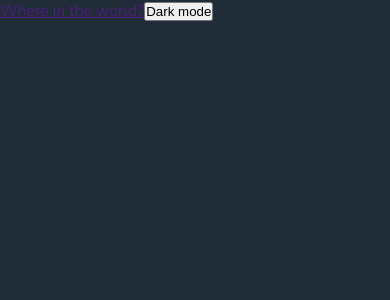
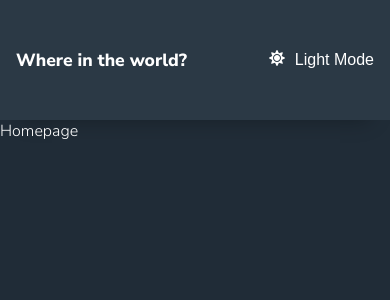
Before and after one commit to sodiqsanusi/learn-countries, a React (Create React App) app: page / in a window 390 px wide. Shown: the top 300 px of the page. Built offline with nearby package versions, Linux system fonts and the light colour scheme.

Commit message:
Started with the header, mobile-first

```diff
--- a/src/App.js
+++ b/src/App.js
@@ -1,7 +1,10 @@
+import { BrowserRouter as Router, Routes, Route } from 'react-router-dom';
 import GlobalStyles from './createGlobalStyles';
 import { useContext } from 'react';
 import { GlobalContext } from './GlobalContext';
 import Header from './components/Header';
+import HomePage from './pages/Homepage';
+import EachCountryPage from './pages/EachCountryPage';
 
 function App() {
 
@@ -9,8 +12,14 @@ function App() {
 
   return (
     <>
-    <GlobalStyles isDarkModeOn={isDarkModeOn}/>
-    <Header />
+      <Router>
+        <GlobalStyles isDarkModeOn={isDarkModeOn}/>
+        <Header />
+        <Routes>
+          <Route path='/' element={<HomePage />} />
+          <Route path='/country/:name' element={<EachCountryPage />} />
+        </Routes>
+      </Router>
     </>
   );
 }
--- a/src/components/Header/Header.styled.js
+++ b/src/components/Header/Header.styled.js
@@ -0,0 +1,36 @@
+import styled from 'styled-components';
+
+export const Container = styled.header`
+  background-color: var(--overlayColor);
+  padding: 3em 1em;
+  display: flex;
+  justify-content: space-between;
+  align-items: center;
+  a{
+    width: 60%;
+    font-size: min(6vw, 1.1rem);
+    color: var(--textColor);
+    text-decoration: none;
+    font-weight: 800;
+  }
+  box-shadow: rgba(0, 0, 0, 0.3) 0px 20px 20px -20px;
+`;
+
+export const ToggleButton = styled.button`
+  width: 35%;
+  color: var(--textColor);
+  max-width: 105px;
+  cursor: pointer;
+  border: none;
+  outline: none;
+  background-color: transparent;
+  display: flex;
+  justify-content: space-between;
+  align-items: center;
+  font-size: min(5vw, 1rem);
+  transition: 0.3s;
+  :hover,:focus{
+    transform: scale(0.95);
+    opacity: 0.8;
+  }
+`;
--- a/src/components/Header/index.js
+++ b/src/components/Header/index.js
@@ -1,18 +1,20 @@
 import { useContext } from "react";
 import { GlobalContext } from "../../GlobalContext";
+import { Link } from "react-router-dom";
+import { FaSun, FaMoon} from 'react-icons/fa';
+import { Container, ToggleButton } from "./Header.styled";
 
 const Header = () => {
 
   const {isDarkModeOn ,toggleDarkMode} = useContext(GlobalContext);
 
   return (
-    <header>
-      <a href="">Where in the world?</a>
-      <button onClick={() => toggleDarkMode(!isDarkModeOn)}>
-        <span></span>
-        Dark mode
-      </button>
-    </header>
+    <Container>
+      <Link to='/'>Where in the world?</Link>
+      <ToggleButton onClick={() => toggleDarkMode(!isDarkModeOn)}>
+      <span>{isDarkModeOn ? <FaSun />: <FaMoon/>}</span> <p>{isDarkModeOn ? 'Light' : 'Dark'} Mode</p>
+      </ToggleButton>
+    </Container>
    );
 }
 
--- a/src/createGlobalStyles.js
+++ b/src/createGlobalStyles.js
@@ -13,7 +13,7 @@ const GlobalStyles = createGlobalStyle`
   body{
     font-family: 'Nunito Sans', sans-serif;
     background-color: ${({isDarkModeOn}) => isDarkModeOn ? 'hsl(207, 26%, 17%)' : 'hsl(0, 0%, 98%)'};
-    color: var(---textColor);
+    color: var(--textColor);
   }
   img{
     width: 100%;
--- /dev/null
+++ b/src/pages/EachCountryPage/index.js
@@ -0,0 +1,9 @@
+const EachCountryPage = () => {
+  return (
+    <main>
+      Each country page
+    </main>
+   );
+}
+
+export default EachCountryPage;
--- /dev/null
+++ b/src/pages/Homepage/index.js
@@ -0,0 +1,9 @@
+const HomePage = () => {
+  return (
+    <main>
+      Homepage
+    </main>
+   );
+}
+
+export default HomePage;
```
Also changed, not shown: 1 other file (tests, documents, lock files or other folders).
